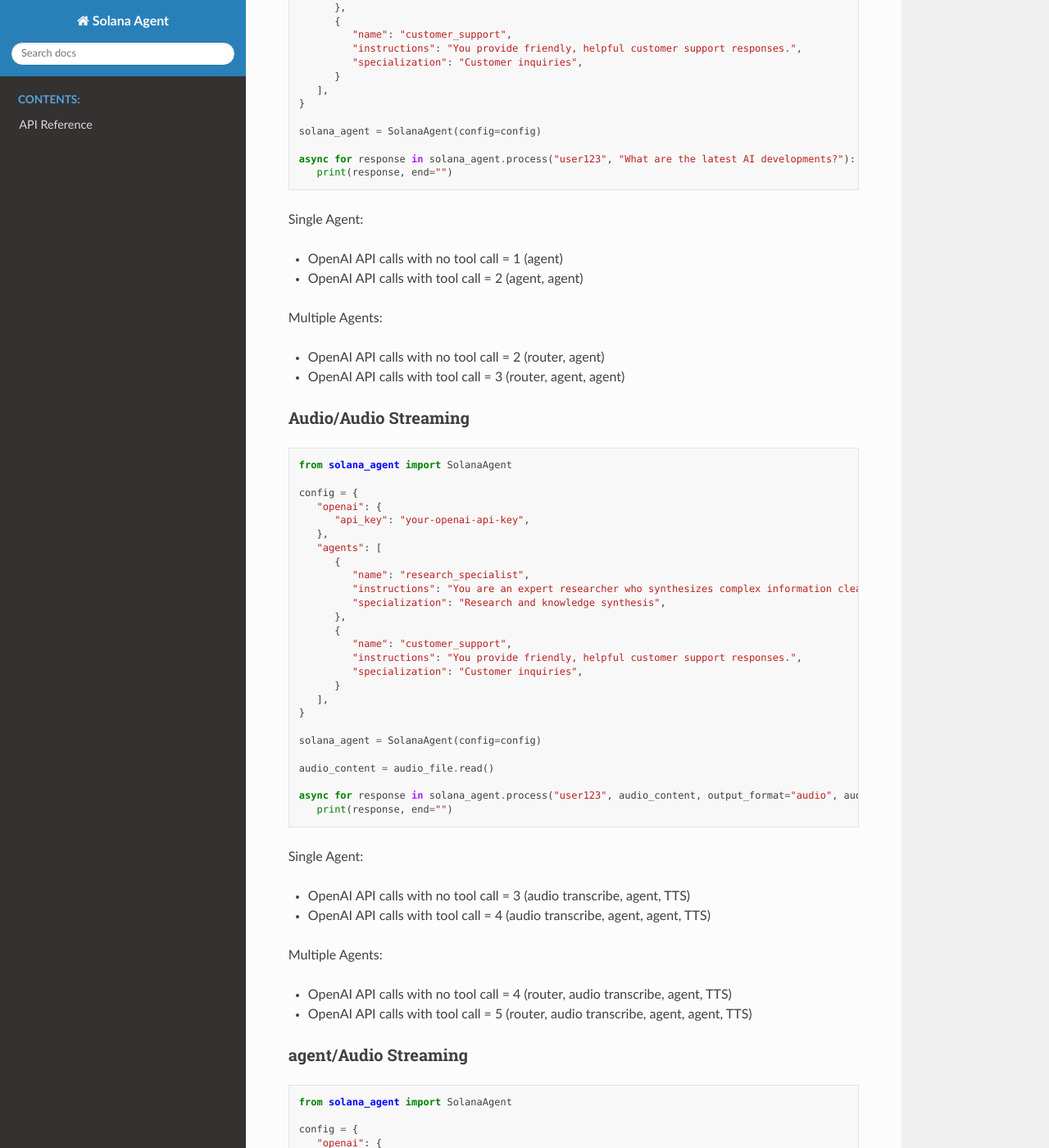
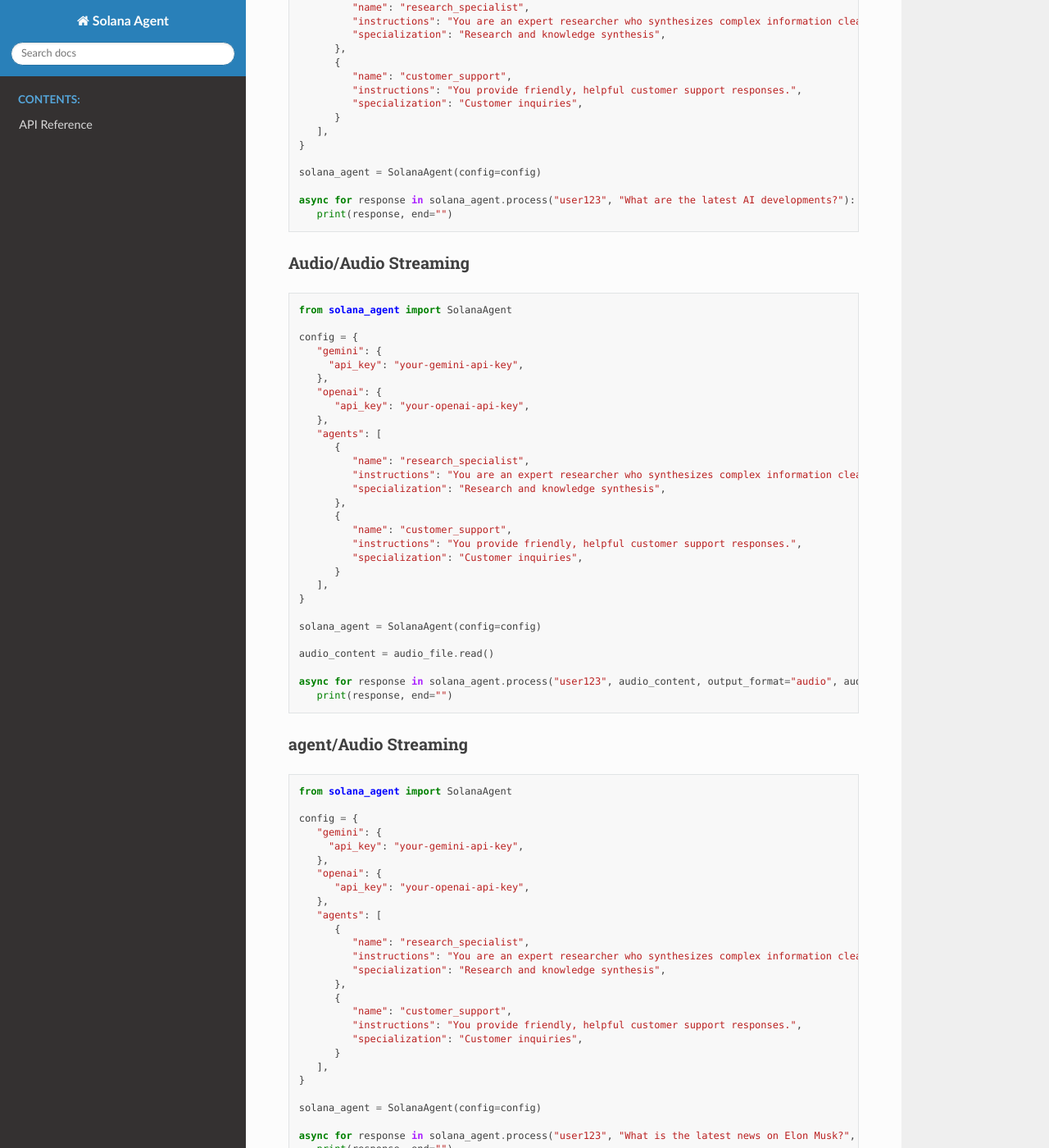
Before and after one commit to truemagic-coder/solana-agent, a Sphinx documentation site: the page built from docs/index.rst, in a window 1280 px wide and 1400 px high, scrolled down 1738 px. Shown: the whole window at 82% size. Built offline with Sphinx 7.4.7 and the Read the Docs theme 3.1.0, drawn with Linux system fonts in a browser that asks for light colours; some of the changed text lies outside the part shown.

Commit message:
support gemini (#85)

```diff
--- a/docs/index.rst
+++ b/docs/index.rst
@@ -75,6 +75,9 @@ Text/Text Streaming
    from solana_agent import SolanaAgent
 
    config = {
+      "gemini": {
+        "api_key": "your-gemini-api-key",
+      },
       "openai": {
          "api_key": "your-openai-api-key",
       },
@@ -97,18 +100,6 @@ Text/Text Streaming
    async for response in solana_agent.process("user123", "What are the latest AI developments?"):
       print(response, end="")
 
-Single Agent:
-
-* OpenAI API calls with no tool call = 1 (agent)
-
-* OpenAI API calls with tool call = 2 (agent, agent)
-
-Multiple Agents:
-
-* OpenAI API calls with no tool call = 2 (router, agent)
-
-* OpenAI API calls with tool call = 3 (router, agent, agent)
-
 Audio/Audio Streaming
 ~~~~~~~~~~~~~~~~~~~~~~~~~~~~~~~
 
@@ -117,6 +108,9 @@ Audio/Audio Streaming
    from solana_agent import SolanaAgent
 
    config = {
+      "gemini": {
+        "api_key": "your-gemini-api-key",
+      },
       "openai": {
          "api_key": "your-openai-api-key",
       },
@@ -141,18 +135,6 @@ Audio/Audio Streaming
    async for response in solana_agent.process("user123", audio_content, output_format="audio", audio_voice="nova", audio_input_format="webm", audio_output_format="aac"):
       print(response, end="")
 
-Single Agent:
-
-* OpenAI API calls with no tool call = 3 (audio transcribe, agent, TTS)
-
-* OpenAI API calls with tool call = 4 (audio transcribe, agent, agent, TTS)
-
-Multiple Agents:
-
-* OpenAI API calls with no tool call = 4 (router, audio transcribe, agent, TTS)
-
-* OpenAI API calls with tool call = 5 (router, audio transcribe, agent, agent, TTS)
-
 
 agent/Audio Streaming
 ~~~~~~~~~~~~~~~~~~~~~~~~~~~~~~~
@@ -162,6 +144,9 @@ agent/Audio Streaming
    from solana_agent import SolanaAgent
 
    config = {
+      "gemini": {
+        "api_key": "your-gemini-api-key",
+      },
       "openai": {
          "api_key": "your-openai-api-key",
       },
@@ -184,17 +169,6 @@ agent/Audio Streaming
    async for response in solana_agent.process("user123", "What is the latest news on Elon Musk?", output_format="audio", audio_voice="nova", audio_output_format="aac"):
       print(response, end="")
 
-Single Agent:
-
-* OpenAI API calls with no tool call = 2 (agent, TTS)
-
-* OpenAI API calls with tool call = 3 (agent, agent, TTS)
-
-Multiple Agents:
-
-* OpenAI API calls with no tool call = 3 (router, agent, TTS)
-
-* OpenAI API calls with tool call = 4 (router, agent, agent, TTS)
 
 Audio/Text Streaming
 ~~~~~~~~~~~~~~~~~~~~~~~~~~~~~~~
@@ -204,6 +178,9 @@ Audio/Text Streaming
    from solana_agent import SolanaAgent
 
    config = {
+      "gemini": {
+        "api_key": "your-gemini-api-key",
+      },
       "openai": {
          "api_key": "your-openai-api-key",
       },
@@ -227,18 +204,6 @@ Audio/Text Streaming
 
    async for response in solana_agent.process("user123", audio_content, audio_input_format="aac"):
       print(response, end="")
-
-Single Agent:
-
-* OpenAI API calls with no tool call = 2 (audio transcribe, agent)
-
-* OpenAI API calls with tool call = 3 (audio transcribe, agent, agent)
-
-Multiple Agents:
-
-* OpenAI API calls with no tool call = 3 (router, audio transcribe, agent)
-
-* OpenAI API calls with tool call = 4 (router, audio transcribe, agent, agent)
 
 Business Alignment Config - Optional
 ~~~~~~~~~~~~~~~~~~~~~~~~~~~~~~~
@@ -282,13 +247,6 @@ Conversational Memory Config - Optional
       },
    }
 
-API Calls:
-
-* Zep adds 2 API calls per user query (GET and POST)
-
-* If the Zep user and session isn't created it creates them for 2 API calls (POST)
-
-
 Customize Speech
 ~~~~~~~~~~~~~~~~~~~~~~~~~~~~~~~
 
@@ -321,6 +279,9 @@ Internet Search (Plugin Tool Example)
    from solana_agent import SolanaAgent
 
    config = {
+      "gemini": {
+        "api_key": "your-gemini-api-key",
+      },
       "openai": {
          "api_key": "your-openai-api-key",
       },
@@ -405,6 +366,9 @@ Inline Tool Example
             }
 
    config = {
+      "gemini": {
+        "api_key": "your-gemini-api-key",
+      },
       "openai": {
          "api_key": "your-openai-api-key",
       },
@@ -441,6 +405,9 @@ Useful for Knowledge Base answers and FAQs.
    from solana_agent import SolanaAgent
 
    config = {
+      "gemini": {
+        "api_key": "your-gemini-api-key",
+      },
       "openai": {
          "api_key": "your-openai-api-key",
       },
@@ -472,6 +439,9 @@ Custom Routing Example
    from solana_agent.interfaces.services.routing import RoutingService as RoutingServiceInterface
 
    config = {
+      "gemini": {
+        "api_key": "your-gemini-api-key",
+      },
       "openai": {
          "api_key": "your-openai-api-key",
       },
--- a/pyproject.toml
+++ b/pyproject.toml
@@ -1,6 +1,6 @@
 [tool.poetry]
 name = "solana-agent"
-version = "24.1.2"
+version = "25.0.0"
 description = "Agentic IQ"
 authors = ["Bevan Hunt <bevan@bevanhunt.com>"]
 license = "MIT"
@@ -27,6 +27,7 @@ openai = "^1.71.0"
 pydantic = "^2.11.2"
 pymongo = "^4.11.3"
 zep-cloud = "^2.9.0"
+instructor = "^1.7.9"
 
 [tool.poetry.group.dev.dependencies]
 pytest = "^8.3.5"
```
Also changed, not shown: README.md (+29 -59 lines), 8 other files.
